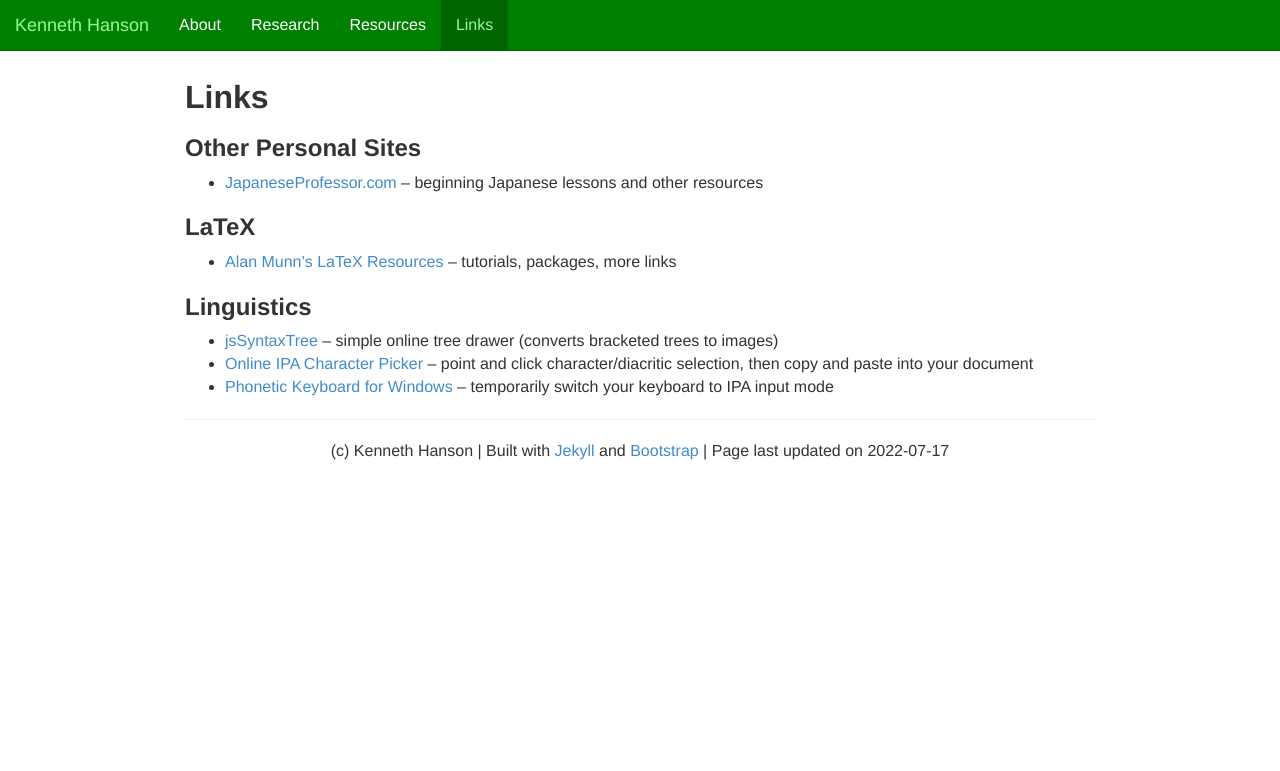
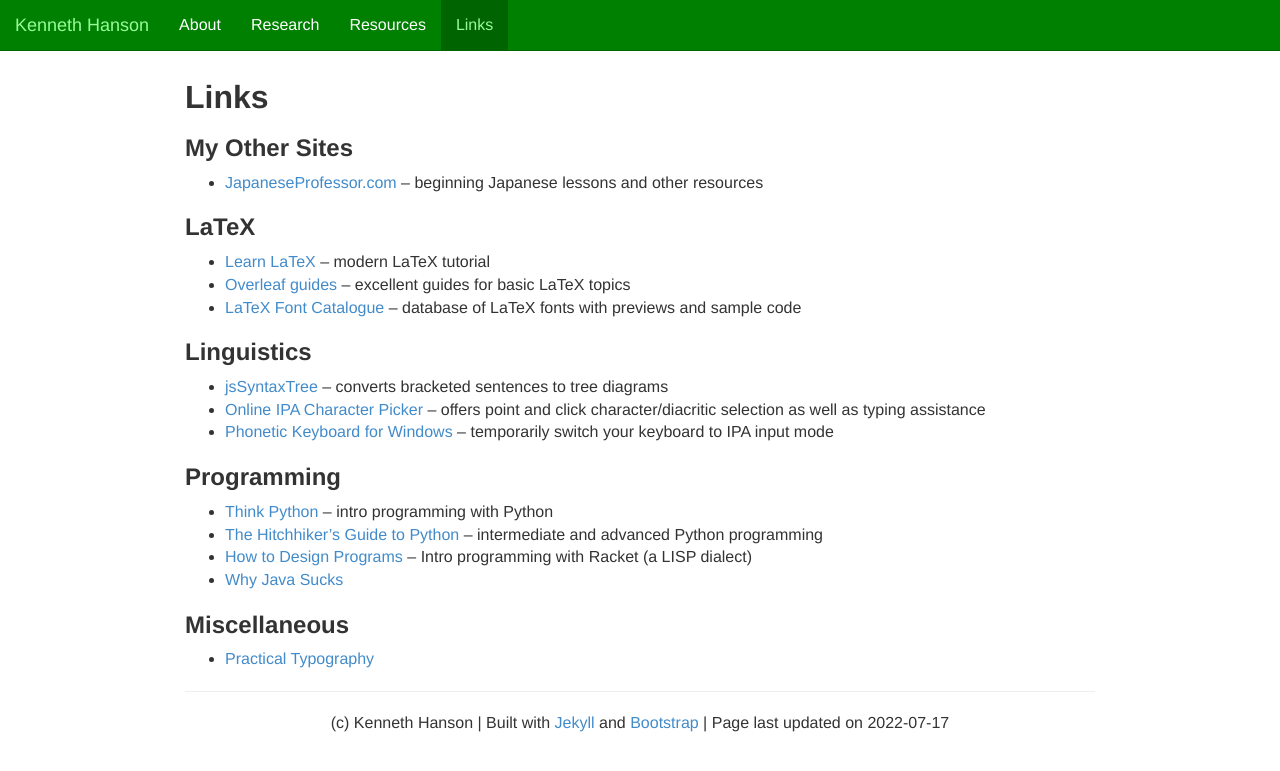
Before and after one commit to khanson679/khanson679.github.io, a Jekyll site: the page built from links.md, in a window 1280 px wide. Shown: the top 771 px of the page. Built offline with Jekyll 4.4.1, drawn with Linux system fonts in a browser that asks for light colours; nearby versions of some CDN libraries.

Commit message:
Add new links for LaTeX, programming.

```diff
--- a/links.md
+++ b/links.md
@@ -4,21 +4,36 @@ layout: default
 date: 2022-07-17
 ---
 
-## Other Personal Sites
+## My Other Sites
 
 * [JapaneseProfessor.com][jp] -- beginning Japanese lessons and other resources
 
 
 ## LaTeX
 
-* [Alan Munn's LaTeX Resources](https://amunn.github.io/latex/) -- tutorials, packages, more links
+* [Learn LaTeX](https://www.learnlatex.org/en/) -- modern LaTeX tutorial
+* [Overleaf guides](https://overleaf.com/learn) -- excellent guides for basic LaTeX topics
+* [LaTeX Font Catalogue](https://www.tug.org/FontCatalogue/) -- database of LaTeX fonts with previews and sample code
 
 
 ## Linguistics
 
-* [jsSyntaxTree](https://ironcreek.net/syntaxtree/) -- simple online tree drawer (converts bracketed trees to images)
-* [Online IPA Character Picker](https://r12a.github.io/pickers/ipa/) -- point and click character/diacritic selection, then copy and paste into your document
+* [jsSyntaxTree](https://ironcreek.net/syntaxtree/) -- converts bracketed sentences to tree diagrams
+* [Online IPA Character Picker](https://r12a.github.io/pickers/ipa/) -- offers point and click character/diacritic selection as well as typing assistance
 * [Phonetic Keyboard for Windows](https://www.phon.ucl.ac.uk/resource/phonetics/) -- temporarily switch your keyboard to IPA input mode
 
 
+## Programming
+
+- [Think Python](https://greenteapress.com/wp/think-python-2e/) -- intro programming with Python
+- [The Hitchhiker's Guide to Python](https://docs.python-guide.org/) -- intermediate and advanced Python programming
+- [How to Design Programs](http://htdp.org/) -- Intro programming with Racket (a LISP dialect)
+- [Why Java Sucks](https://tech.jonathangardner.net/wiki/Why_Java_Sucks)
+
+
+## Miscellaneous
+
+- [Practical Typography](https://practicaltypography.com/)
+
+
 [jp]: https://www.japaneseprofessor.com
```
